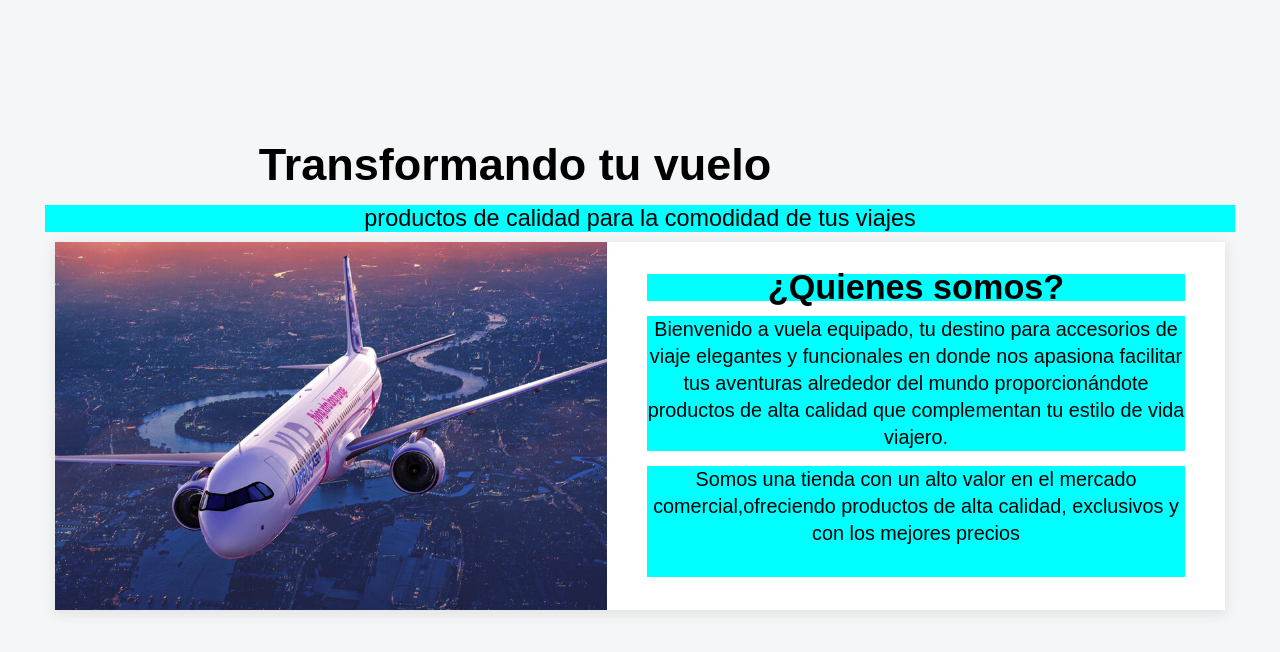
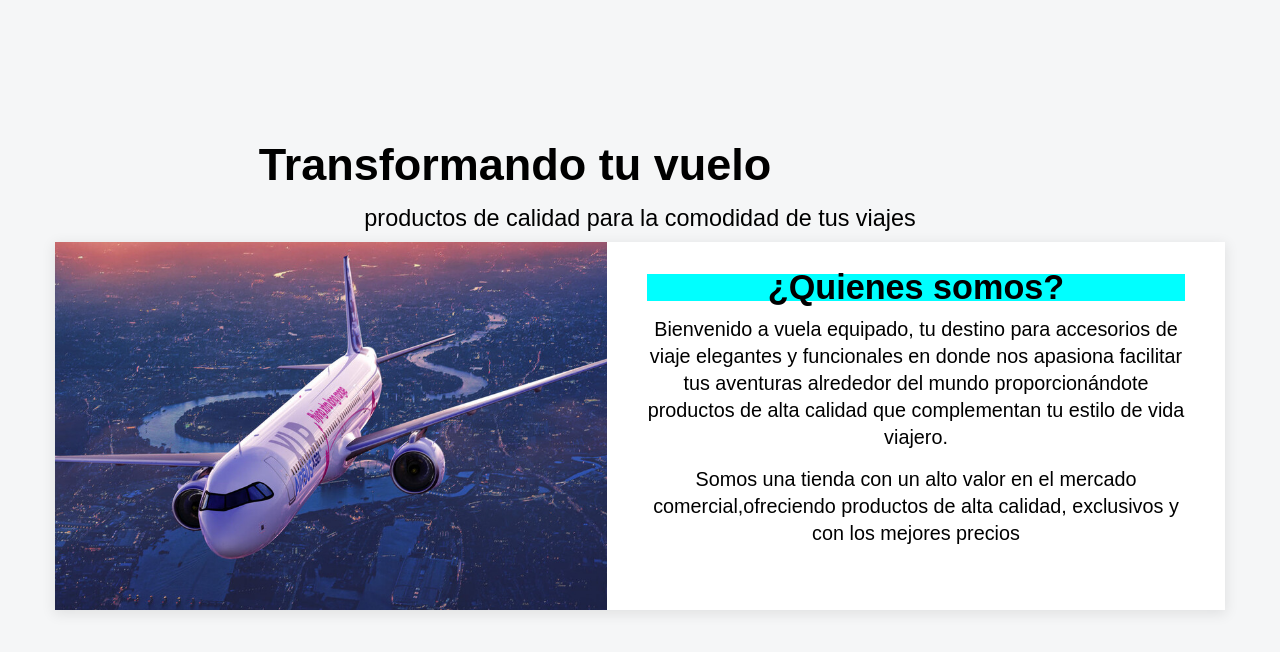
Before and after one commit to MarianaRoo/VuelaEquipado, a React (Create React App) app in the folder proyecto/mi-app/: page / in a window 1280 px wide. Shown: the top 652 px of the page. Built offline with nearby package versions, Linux system fonts and the light colour scheme.

Commit message:
Coloe Quienes somos

```diff
--- a/proyecto/mi-app/src/Componentes/archivo.css
+++ b/proyecto/mi-app/src/Componentes/archivo.css
@@ -23,6 +23,7 @@
 }
 .textoquienessomos{
     font-size: 1.9em;
+    background-color: aqua;
 }
 .vuela-equipado{
     font-size: 1.1em;
@@ -33,6 +34,3 @@
     margin-top: 15px;
     padding-bottom: 30px;
 }
-p{
-    background-color: aqua;
-}
```
